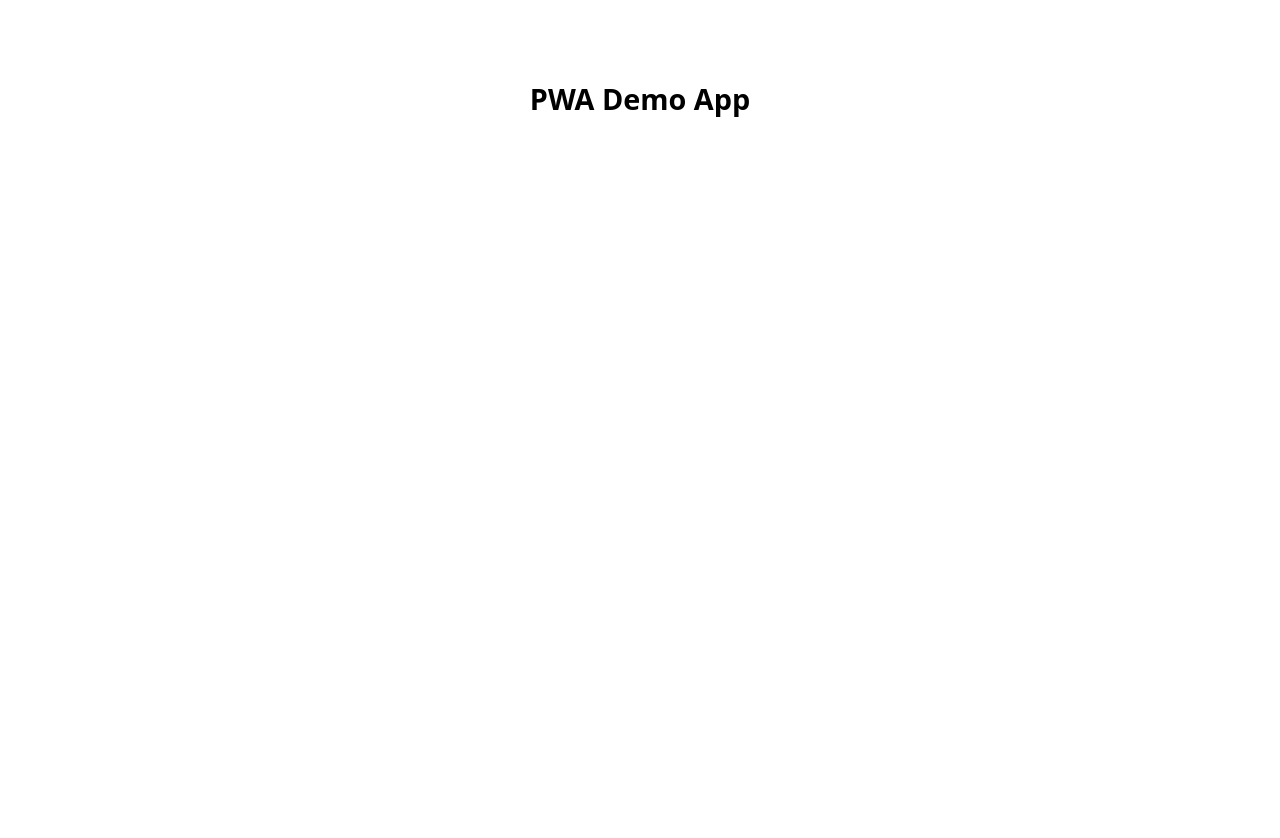
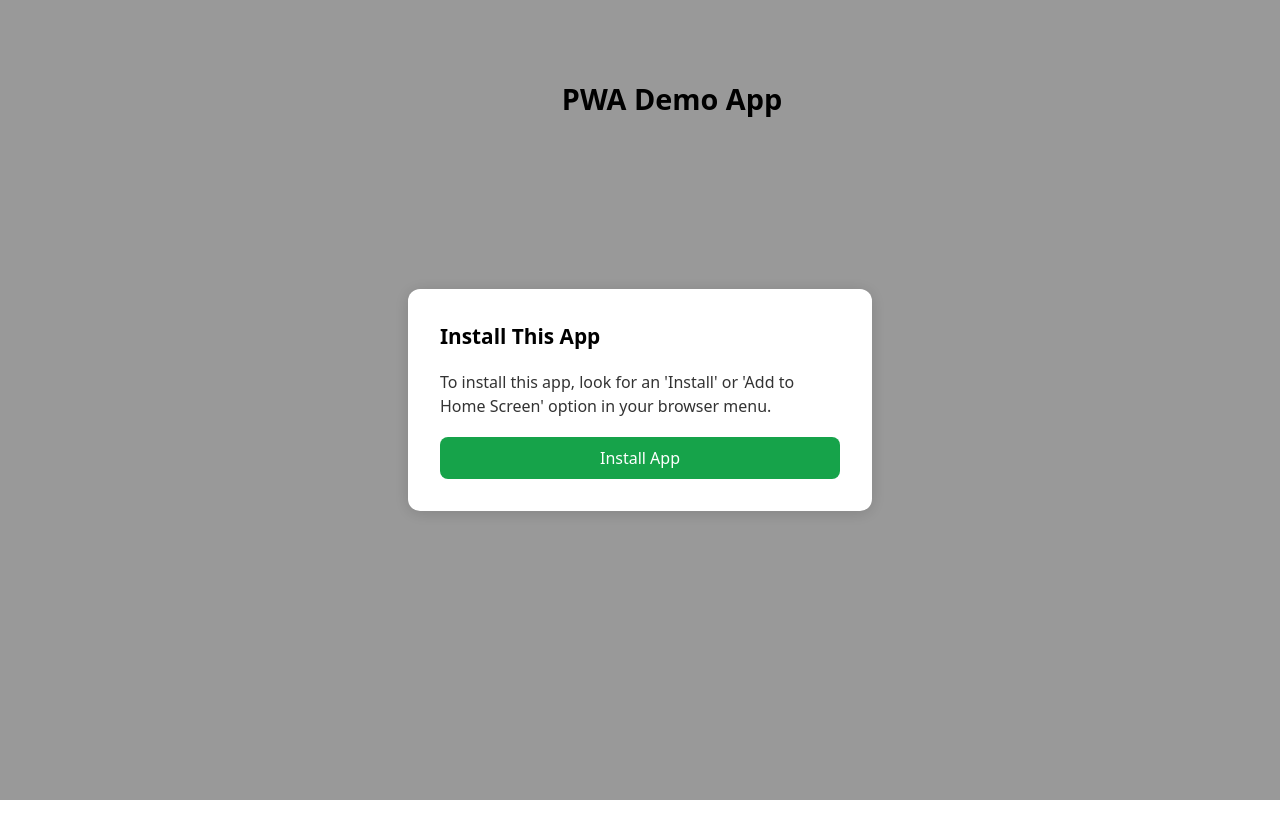
Before and after one commit to SachinTatvaSoft/pwa-demo-app, a React (Vite) app: page / in a window 1280 px wide. Shown: the top 838 px of the page. Built offline with nearby package versions, Linux system fonts and the light colour scheme.

Commit message:
Add Installation Modal

```diff
--- a/src/App.tsx
+++ b/src/App.tsx
@@ -1,20 +1,34 @@
 import "./App.css";
 import { usePWAInstall } from "./hooks/usePWAInstall";
+import { useState } from "react";
 
 function App() {
   const { isInstallable, promptInstall } = usePWAInstall();
+  const [showModal, setShowModal] = useState(true);
 
-  const isMobile =
-    /Android|webOS|iPhone|iPad|iPod|BlackBerry|IEMobile|Opera Mini/i.test(
-      navigator.userAgent
-    );
+  const userAgent = navigator.userAgent;
+  const isAndroid = /Android/i.test(userAgent);
+  const isIOS = /iPhone|iPad|iPod/i.test(userAgent);
+
+  let instruction = "";
+  if (isAndroid) {
+    instruction =
+      "On Android, you might see a dedicated 'Install' button within the PWA or find the option in the browser's menu or follow add to home screen option menu.";
+  } else if (isIOS) {
+    instruction =
+      "On iOS (iPhones and iPads), you'll typically find the 'Add to Home Screen' option within the share menu.";
+  } else {
+    instruction =
+      "To install this app, look for an 'Install' or 'Add to Home Screen' option in your browser menu.";
+  }
 
   return (
     <div
       style={{
         fontFamily: "system-ui, sans-serif",
-        padding: isMobile ? "1rem" : "2rem",
+        padding: "2rem",
         maxWidth: "100%",
+        width: "100%",
         margin: "0 auto",
         textAlign: "center",
         minHeight: "100vh",
@@ -28,28 +42,46 @@ function App() {
     >
       <h1
         style={{
-          fontSize: isMobile ? "1.5rem" : "1.8rem",
+          fontSize: "1.8rem",
           marginBottom: "0.5rem",
         }}
       >
         PWA Demo App
       </h1>
 
-      {isMobile && (
+      {showModal && (
         <div
           style={{
-            background: "#e0f2fe",
-            padding: "0.75rem",
-            borderRadius: "8px",
-            fontSize: "0.9rem",
-            color: "#0c4a6e",
+            position: "fixed",
+            top: 0,
+            left: 0,
+            width: "100vw",
+            height: "100vh",
+            background: "rgba(0,0,0,0.4)",
+            display: "flex",
+            alignItems: "center",
+            justifyContent: "center",
+            zIndex: 9999,
           }}
         >
-          📱 Mobile Device Detected
-        </div>
-      )}
-
-      {isInstallable && (
+          <div
+            style={{
+              background: "#fff",
+              borderRadius: "12px",
+              padding: "2rem",
+              maxWidth: "90vw",
+              width: "400px",
+              boxShadow: "0 2px 16px rgba(0,0,0,0.15)",
+              textAlign: "left",
+              position: "relative",
+            }}
+          >
+            <h2 style={{ marginTop: 0, fontSize: "1.3rem" }}>
+              Install This App
+            </h2>
+            <p style={{ marginBottom: "1.2rem", color: "#333" }}>
+              {instruction}
+            </p>
             <button
               style={{
                 padding: "10px 20px",
@@ -59,12 +91,20 @@ function App() {
                 border: "none",
                 background: "#16a34a",
                 color: "#fff",
-            width: isMobile ? "100%" : "auto",
+                width: "100%",
               }}
-          onClick={promptInstall}
+              onClick={() => {
+                if (isInstallable) {
+                  promptInstall();
+                }
+                setShowModal(false);
+              }}
+              disabled={!isInstallable}
             >
               Install App
             </button>
+          </div>
+        </div>
       )}
     </div>
   );
```
Lines whose indentation alone changed are shown as unchanged.
